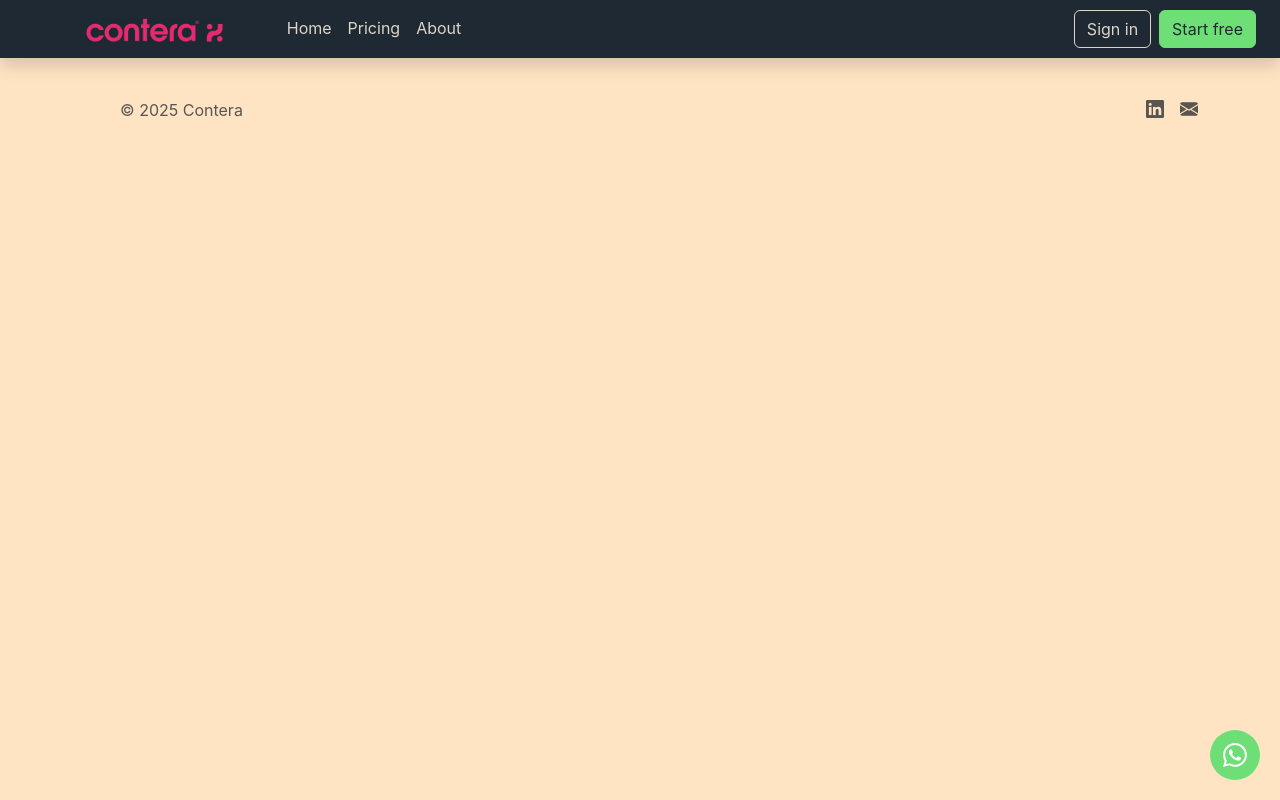
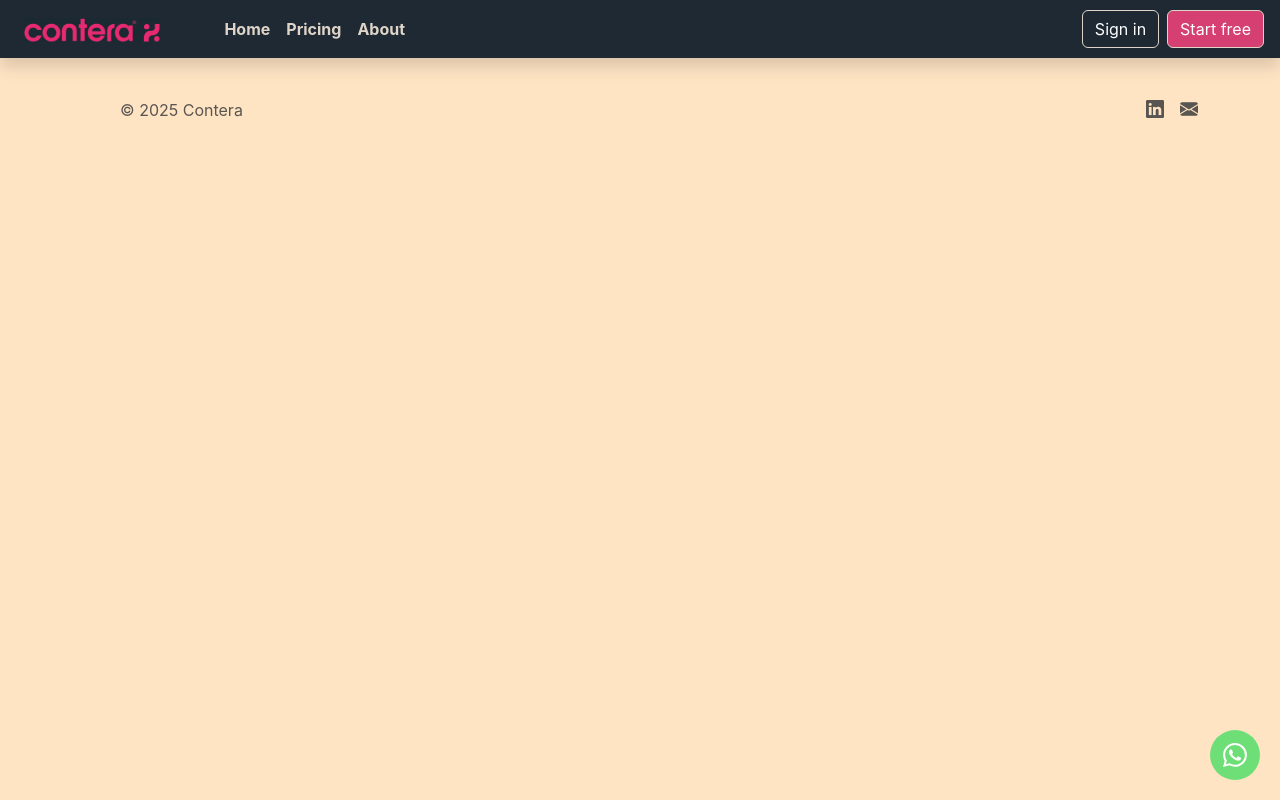
Before and after one commit to conteraio/website, a plain HTML site: page index.html in a window 1280 px wide. Drawn offline with nearby package versions, Linux system fonts and the light colour scheme; a web font is replaced by a local one.

Commit message:
Header Botton

```diff
--- a/private/components/header.html
+++ b/private/components/header.html
@@ -1,11 +1,13 @@
 <header id="header">
     <nav class="navbar navbar-expand-lg fixed-top shadow px-3">
+
         <button class="navbar-toggler" type="button" data-bs-toggle="offcanvas" data-bs-target="#navbarOffcanvasLg"
             aria-controls="navbarOffcanvasLg" aria-label="Toggle navigation">
             <span class="navbar-toggler-icon"></span>
         </button>
-        <div class="offcanvas offcanvas-start justify-content-center" tabindex="-1" id="navbarOffcanvasLg" aria-labelledby="navbarOffcanvasLgLabel">
-            <ul class="navbar-nav">
+        <div class="offcanvas offcanvas-start" tabindex="-1" id="navbarOffcanvasLg"
+            aria-labelledby="navbarOffcanvasLgLabel">
+            <ul class="navbar-nav align-items-center">
                 <li class="nav-item pe-5">
                     <a class="nav-link" aria-current="page" href="#">
                         <img src="../private/images/000_Logon_Contera_3x2.png" alt="Logo" class="logo" height="24">
@@ -24,10 +26,10 @@
         </div>
         <div class="btn-toolbar" role="toolbar" aria-label="Toolbar with button groups">
             <div class="btn-group me-2" role="group" aria-label="First group">
-                <button type="button" class="btn btn-primary">Sign in</button>
+                <a class="btn btn-primary" href="https://escritoria.day-1.io/" role="button">Sign in</a>
             </div>
-            <div class="btn-group me-2" role="group" aria-label="Second group">
-                <button type="button" class="btn btn-secondary">Start free</button>
+            <div class="btn-group" role="group" aria-label="Second group">
+                <a class="btn btn-secondary" href="https://escritoria.day-1.io/" role="button">Start free</a>
             </div>
         </div>
     </nav>
--- a/private/styles/style.css
+++ b/private/styles/style.css
@@ -1,5 +1,6 @@
 @import url('https://fonts.vercel.com/css2?family=Geist+Mono:wght@400;700&family=Geist+Sans:wght@300;400;500;600;700&display=swap');
 @import url("https://cdn.jsdelivr.net/npm/bootstrap-icons@1.13.1/font/bootstrap-icons.min.css");
+
 :root {
   --font-geist-sans: 'Geist Sans', -apple-system, system-ui, sans-serif;
   --font-geist-mono: 'Geist Mono', monospace;
@@ -36,51 +37,58 @@ code {
 .navbar {
   background-color: #1F2933;
   font-family: var(--font-geist-sans);
+  font-size: var(--text-base);
+  font-weight: var(--font-bold);
+  align-items: center;
+  /* Center children horizontally */
+  display: flex;
+  justify-content: space-between;
+  padding: auto;
 }
 
 .nav-link {
   color: #DED5C8;
   font-family: var(--font-geist-sans);
+  &:hover {
+    color: #D53F71;
+  }
 }
 
 .btn-primary {
-  color: #DED5C8;
   background-color: #1F2933;
   border-color: #DED5C8;
   font-family: var(--font-geist-sans);
-  --bs-btn-hover-bg: #{shade-color($bd-violet, 10%)};
-  --bs-btn-hover-border-color: #{shade-color($bd-violet, 10%)};
+  --bs-btn-color: var(--bs-white);
+  --bs-btn-hover-bg: #D53F71;
+  --bs-btn-hover-border-color: #DED5C8;
 }
 
 .btn-secondary {
-  color: #1F2933;
-  background-color: #6EDF76;
-  border-color: #6EDF76;
+  background-color: #D53F71;
+  border-color: #DED5C8;
   font-family: var(--font-geist-sans);
-  --bs-btn-hover-bg: #{shade-color($bd-violet, 10%)};
-  --bs-btn-hover-border-color: #{shade-color($bd-violet, 10%)};
+  --bs-btn-hover-bg: #1F2933;
+  --bs-btn-hover-border-color: #DED5C8;
+  --bs-btn-hover-color: #DED5C8;
 }
 
 .navbar-toggler {
-  background-color: #6EDF76;
+  background-color: #D53F71;;
 }
 
 #footer {
   font-family: var(--font-geist-sans);
-  color: #6EDF76;
+  color: #D53F71;
 }
 
 .bi {
   font-size: large;
-}
 
-.text-body-secondary {
-  color:#1F2933;
-  font-family: var(--font-geist-sans);
 }
 
 .offcanvas {
   background-color: #1F2933;
   font-family: var(--font-geist-sans);
-  padding-left: 5%;
 }
+
+/* Add this CSS to your container */
```
